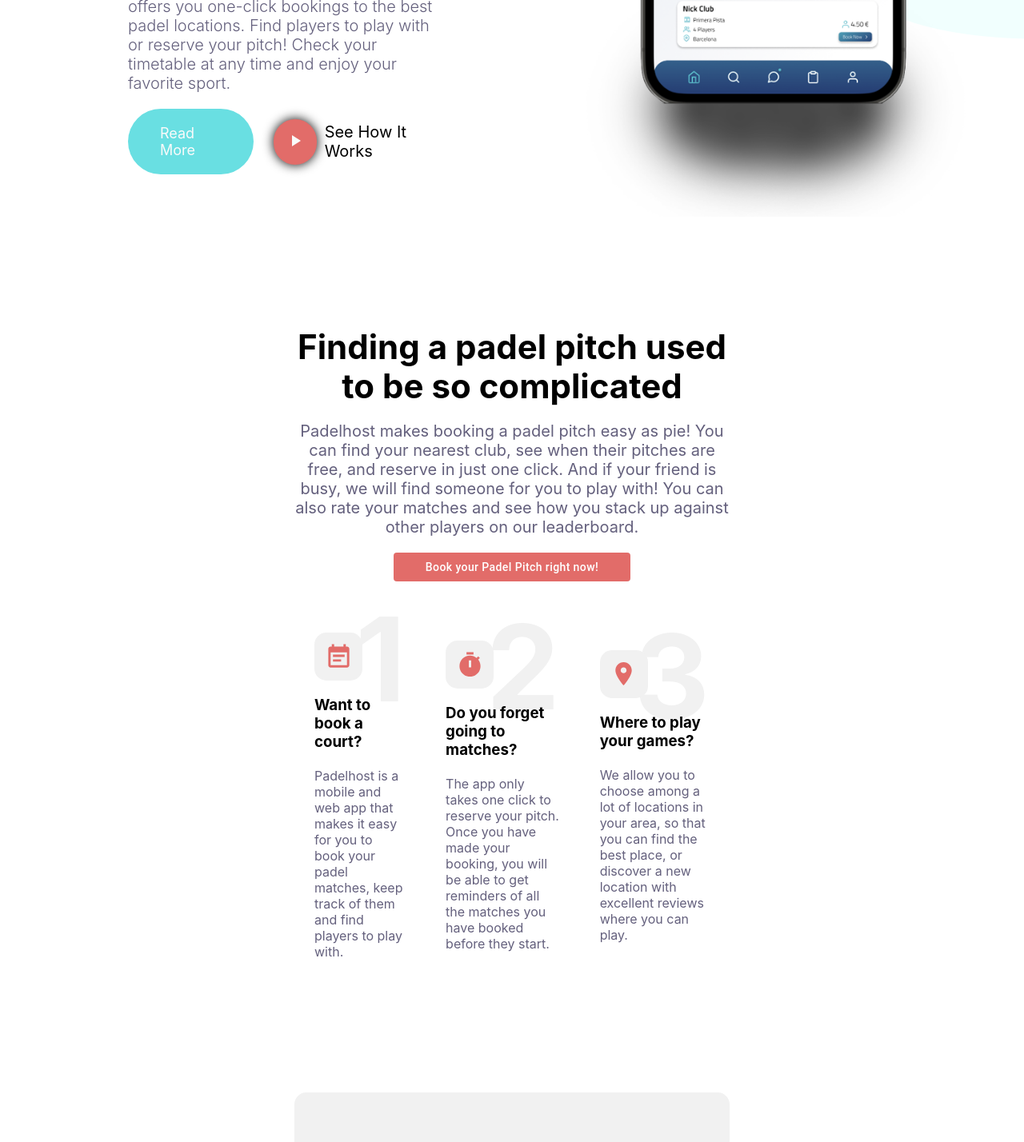
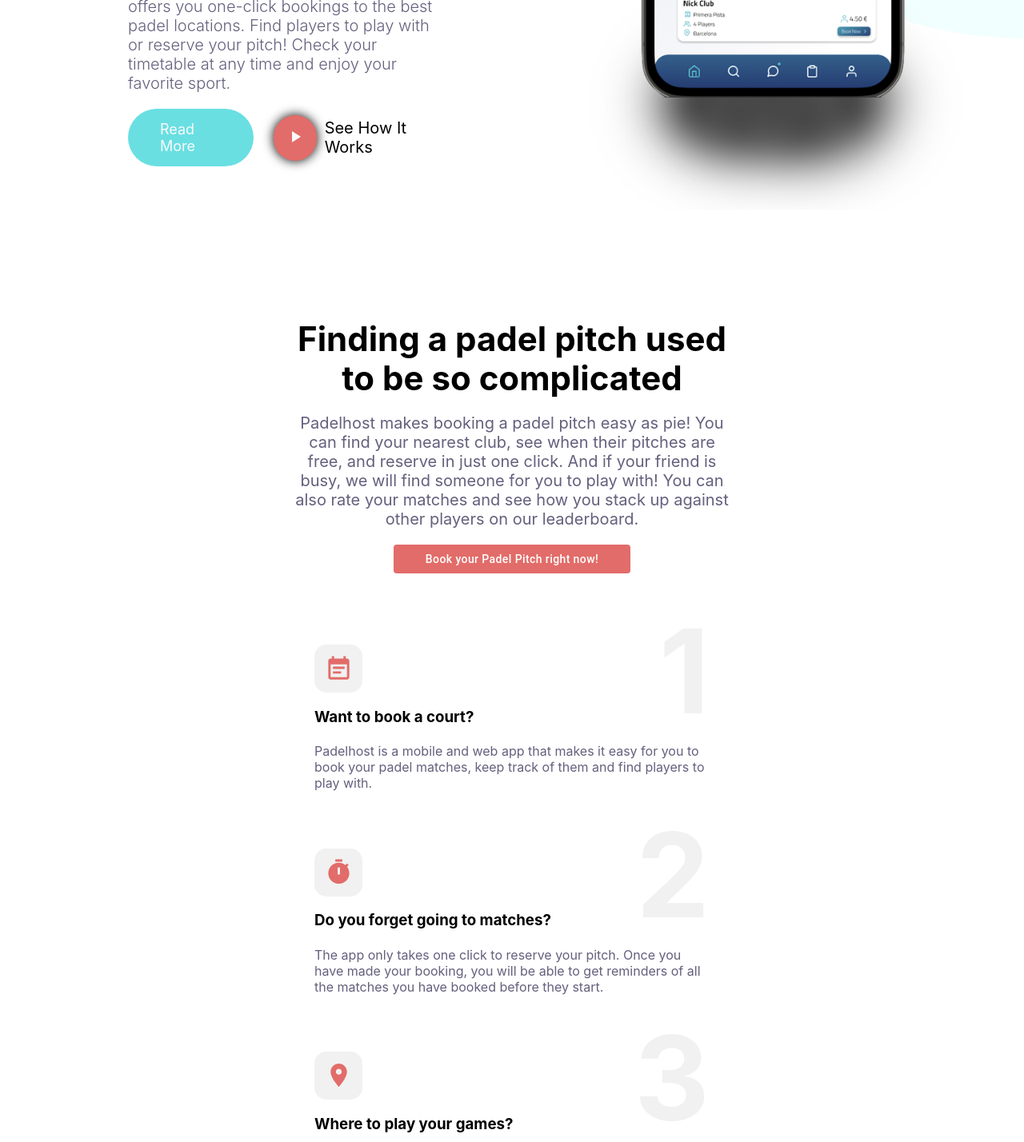
Before and after one commit to adrianwebs/padelhost-app, a Next.js app: page / in a window 1280 px wide. Shown: the part 680-2108 px from the top of the page at 80% size. Built offline with nearby package versions, Linux system fonts and the light colour scheme.

Commit message:
changing Head to _app.js

```diff
--- a/pages/_app.js
+++ b/pages/_app.js
@@ -1,6 +1,8 @@
 import '../styles/globals.css'
 
 import { createTheme, ThemeProvider } from '@mui/material/styles'
+
+import Head from 'next/head'
 
 function MyApp({ Component, pageProps }) {
   const theme = createTheme({
@@ -37,6 +39,12 @@
 
   return (
     <ThemeProvider theme={theme}>
+      <Head>
+        <title>Padelhost - Social Padel App</title>
+        <meta name="description" content="Padelhost is the app that makes you save time, money and effort. It helps you easily reserve a court, find players to play with and locate the best places to play in your city. Want to book a court? Just open the app and reserve it with one click. Don't have a partner? Find one in the app, wherever you are. Are you traveling to another city? Find the best place to play there and make new friends!" />
+        <link rel="icon" href="/favicon.ico" />
+      </Head>
+
       <Component {...pageProps} />
     </ThemeProvider>
   )
--- a/pages/index.js
+++ b/pages/index.js
@@ -7,7 +7,7 @@
 import Timer from '@mui/icons-material/Timer'
 import Place from '@mui/icons-material/Place'
 
-import { Button } from '@mui/material'
+import { Box, Button } from '@mui/material'
 
 import Navbar from './components/navbar/Navbar'
 
@@ -18,9 +18,7 @@
   return (
 
     <div className={styles.container}>
-      <title>Padelhost - Social Padel App</title>
-      <meta name="description" content="Padelhost is the app that makes you save time, money and effort. It helps you easily reserve a court, find players to play with and locate the best places to play in your city. Want to book a court? Just open the app and reserve it with one click. Don't have a partner? Find one in the app, wherever you are. Are you traveling to another city? Find the best place to play there and make new friends!" />
-      <link rel="icon" href="/favicon.ico" />
+
       <body className='app_body'>
         <Navbar />
 
@@ -61,7 +59,7 @@
             sx={{mx: 1, textTransform: 'none', boxShadow: '0 0 0', width: 'auto', paddingX: '40px'}}>
               <LinkA href='/login'><a>Book your Padel Pitch right now!</a></LinkA>
             </Button>
-            <div className={styles.features_content}>
+            <Box className={styles.features_content} sx={{flexDirection: {xs: 'column', md: 'column', lg: 'column', xl: 'row'} }}>
               <div className={styles.features_item}>
                 <span>1</span>
                 <div className={styles.features_icon}><EventNote fontSize='large' color='primary' /></div>
@@ -91,7 +89,7 @@
                 </h4>
               </div>
 
-            </div>
+            </Box>
             <div className={styles.features_leaderboard}>
                 <h2>That's not all! You can also play in a competitive leaderboard
                    against other players or clubs and being at the top of the game.</h2>
--- a/styles/Home.module.css
+++ b/styles/Home.module.css
@@ -159,7 +159,7 @@
 
 .app_blue_rounded_button {
   border: none;
-  padding: 20px 40px;
+  padding: 15px 40px;
   background-color: var(--secondary-color);
   color: #fafafa;
   border-radius: 50px;
@@ -237,14 +237,13 @@
 .features_content {
   padding: 4rem 0;
   display: flex;
-  flex-direction: row;
   width: 100%;
   align-items: center;
   justify-content: space-between;
 }
 
 .features_item {
-  margin: 0 25px;
+  margin: 25px;
   text-align: left;
   position: relative;
 
```
